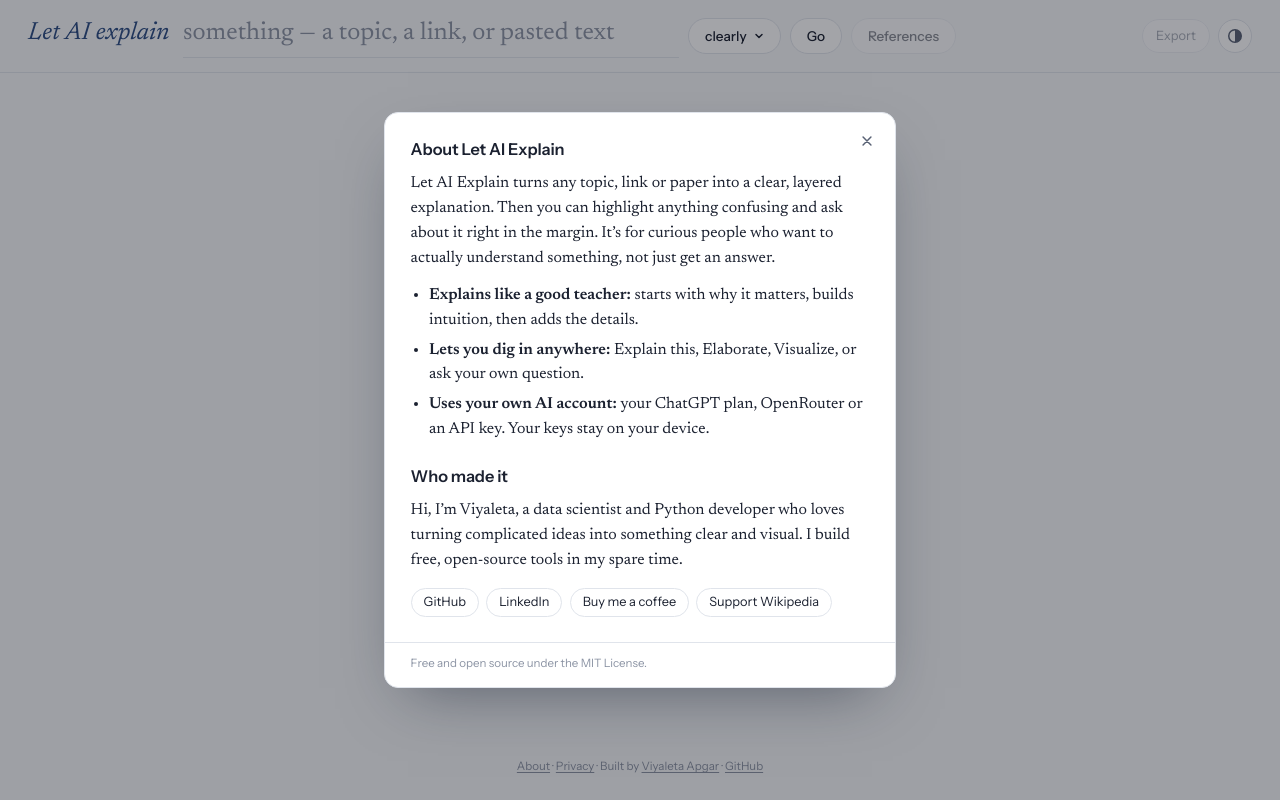
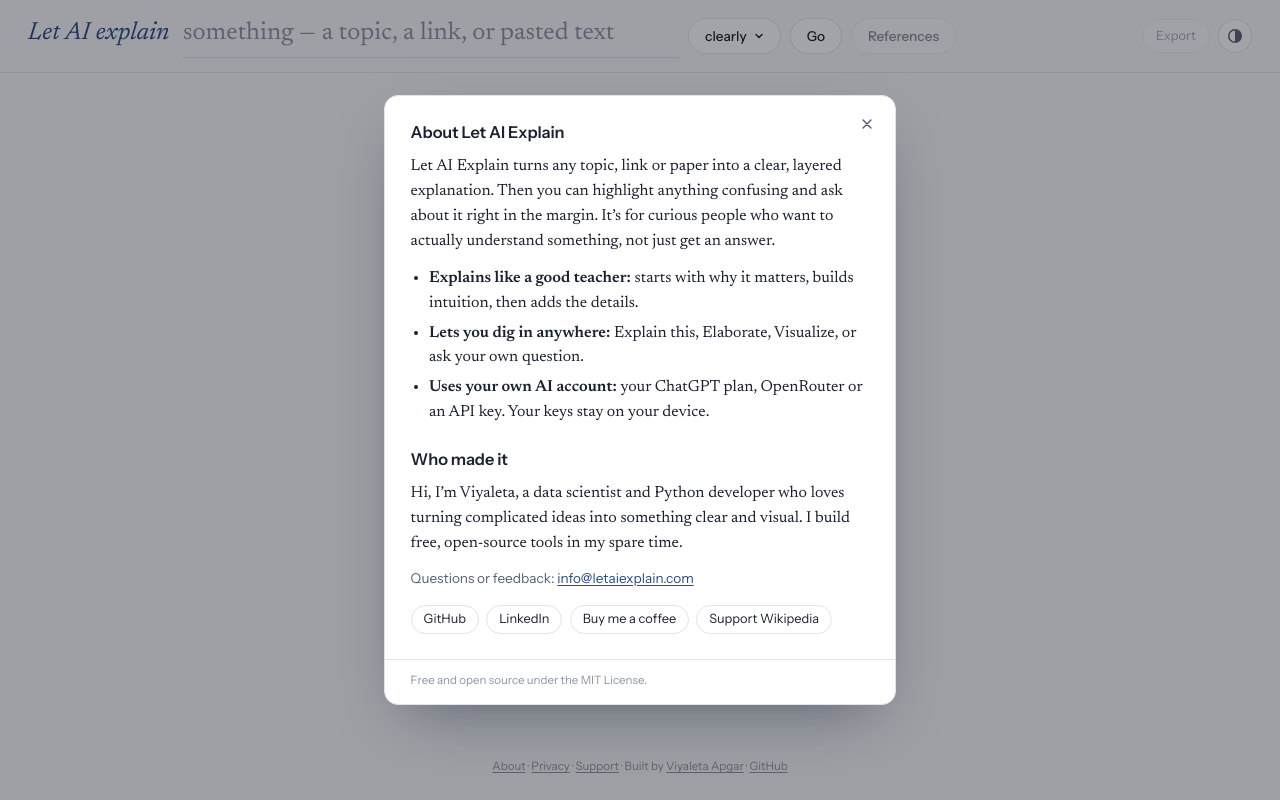
Before and after one commit to viyaleta/let-ai-explain, a plain HTML site: page index.html in a window 1280 px wide. Both pictures are taken after a click on the button "About". Drawn offline with nearby package versions, Linux system fonts and the light colour scheme; no server answers; a script that the page names is missing.

Commit message:
Support: email link in the footers, About, Privacy and README
- "Support" after "Privacy" in every footer: mailto:info@letaiexplain.com with the subject
  "Let AI Explain support". Sign-in footer: "About · Privacy · Support · Built by Viyaleta
  Apgar · GitHub".
- About dialog: "Questions or feedback: info@letaiexplain.com".
- Privacy dialog and PRIVACY.md, Questions: "Email info@letaiexplain.com or open an issue on
  GitHub."
- README: a short Support section (email, GitHub issues for bug reports).

Co-Authored-By: Claude Opus 5.5 <noreply@anthropic.com>

```diff
--- a/index.html
+++ b/index.html
@@ -361,6 +361,7 @@ dialog::backdrop{background:rgba(14,18,28,.38)}
 .about ul{margin:0 0 .8rem;padding-left:1.15rem}
 .about li{margin:.3rem 0}
 .about strong{font-weight:600}
+.about-contact{font-family:var(--sans);font-size:.85rem;color:var(--muted)}
 .about-links{display:flex;flex-wrap:wrap;gap:.45rem;margin-top:1rem!important;font-family:var(--sans)}
 .about-links a{font-size:.8rem;line-height:1;padding:.42rem .75rem;border:1px solid var(--rule);border-radius:999px;color:var(--ink);text-decoration:none}
 .about-links a:hover{border-color:var(--ink)}
@@ -605,7 +606,7 @@ main[hidden],#gate[hidden],.gate-btn[hidden],.gate-msg[hidden]{display:none}
     <p class="gate-line" id="gate-line"><span id="gate-app" hidden>Have ChatGPT Plus? <a href="https://github.com/viyaleta/let-ai-explain/releases/latest" target="_blank" rel="noopener">Download the app</a> · </span><a href="https://github.com/viyaleta/let-ai-explain" target="_blank" rel="noopener">Open source on GitHub</a></p>
     <p class="gate-msg" id="gate-msg" role="alert" hidden></p>
   </div>
-  <footer class="site-foot" id="gate-foot"><button type="button" class="about-link">About</button> · <button type="button" class="privacy-link">Privacy</button> · Built by <a href="https://www.linkedin.com/in/viyaleta/" target="_blank" rel="noopener">Viyaleta Apgar</a> · <a href="https://github.com/viyaleta/let-ai-explain" target="_blank" rel="noopener">GitHub</a></footer>
+  <footer class="site-foot" id="gate-foot"><button type="button" class="about-link">About</button> · <button type="button" class="privacy-link">Privacy</button> · <a href="mailto:info@letaiexplain.com?subject=Let%20AI%20Explain%20support">Support</a> · Built by <a href="https://www.linkedin.com/in/viyaleta/" target="_blank" rel="noopener">Viyaleta Apgar</a> · <a href="https://github.com/viyaleta/let-ai-explain" target="_blank" rel="noopener">GitHub</a></footer>
 </section>
 
 <main hidden>
@@ -626,7 +627,7 @@ main[hidden],#gate[hidden],.gate-btn[hidden],.gate-msg[hidden]{display:none}
         <span class="deeper-row" id="deeper-chips"></span>
       </div>
     </div>
-    <footer class="site-foot"><button type="button" class="about-link">About</button> · <button type="button" class="privacy-link">Privacy</button> · Built by <a href="https://www.linkedin.com/in/viyaleta/" target="_blank" rel="noopener">Viyaleta Apgar</a> · <a href="https://github.com/viyaleta/let-ai-explain/blob/main/LICENSE" target="_blank" rel="noopener">MIT License</a> · <a href="https://github.com/viyaleta/let-ai-explain" target="_blank" rel="noopener">GitHub</a> · <a href="https://www.linkedin.com/in/viyaleta/" target="_blank" rel="noopener">LinkedIn</a> · <a href="https://buymeacoffee.com/viyaleta" target="_blank" rel="noopener">Buy me a coffee</a> · <a href="https://donate.wikimedia.org" target="_blank" rel="noopener">Support Wikipedia</a></footer>
+    <footer class="site-foot"><button type="button" class="about-link">About</button> · <button type="button" class="privacy-link">Privacy</button> · <a href="mailto:info@letaiexplain.com?subject=Let%20AI%20Explain%20support">Support</a> · Built by <a href="https://www.linkedin.com/in/viyaleta/" target="_blank" rel="noopener">Viyaleta Apgar</a> · <a href="https://github.com/viyaleta/let-ai-explain/blob/main/LICENSE" target="_blank" rel="noopener">MIT License</a> · <a href="https://github.com/viyaleta/let-ai-explain" target="_blank" rel="noopener">GitHub</a> · <a href="https://www.linkedin.com/in/viyaleta/" target="_blank" rel="noopener">LinkedIn</a> · <a href="https://buymeacoffee.com/viyaleta" target="_blank" rel="noopener">Buy me a coffee</a> · <a href="https://donate.wikimedia.org" target="_blank" rel="noopener">Support Wikipedia</a></footer>
   </section>
   <aside id="notes-pane" aria-label="Margin notes">
     <div id="notes-list"></div>
@@ -677,6 +678,7 @@ main[hidden],#gate[hidden],.gate-btn[hidden],.gate-msg[hidden]{display:none}
     </ul>
     <h2>Who made it</h2>
     <p>Hi, I’m Viyaleta, a data scientist and Python developer who loves turning complicated ideas into something clear and visual. I build free, open-source tools in my spare time.</p>
+    <p class="about-contact">Questions or feedback: <a href="mailto:info@letaiexplain.com?subject=Let%20AI%20Explain%20support">info@letaiexplain.com</a></p>
     <p class="about-links">
       <a href="https://github.com/viyaleta/let-ai-explain" target="_blank" rel="noopener">GitHub</a>
       <a href="https://www.linkedin.com/in/viyaleta/" target="_blank" rel="noopener">LinkedIn</a>
@@ -716,7 +718,7 @@ main[hidden],#gate[hidden],.gate-btn[hidden],.gate-msg[hidden]{display:none}
     </ul>
     <h3>Questions</h3>
     <ul>
-      <li><a href="https://github.com/viyaleta/let-ai-explain/issues" target="_blank" rel="noopener">Open an issue on GitHub</a>.</li>
+      <li>Email <a href="mailto:info@letaiexplain.com?subject=Let%20AI%20Explain%20support">info@letaiexplain.com</a> or <a href="https://github.com/viyaleta/let-ai-explain/issues" target="_blank" rel="noopener">open an issue on GitHub</a>.</li>
     </ul>
   </div>
 </dialog>
```
Also changed, not shown: 2 other files.
